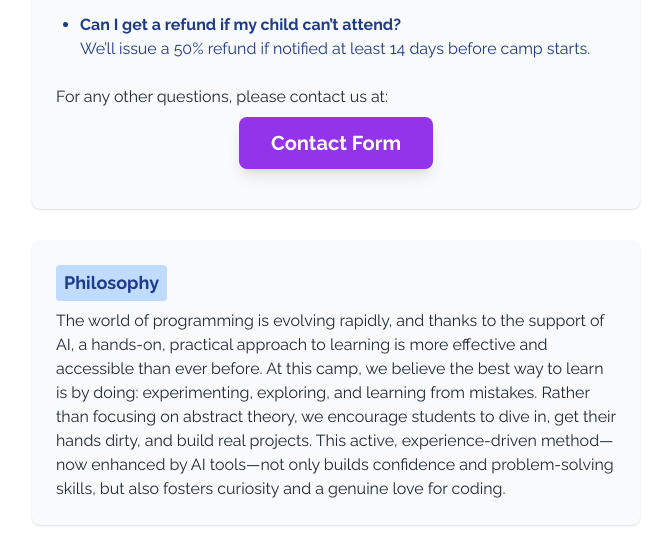
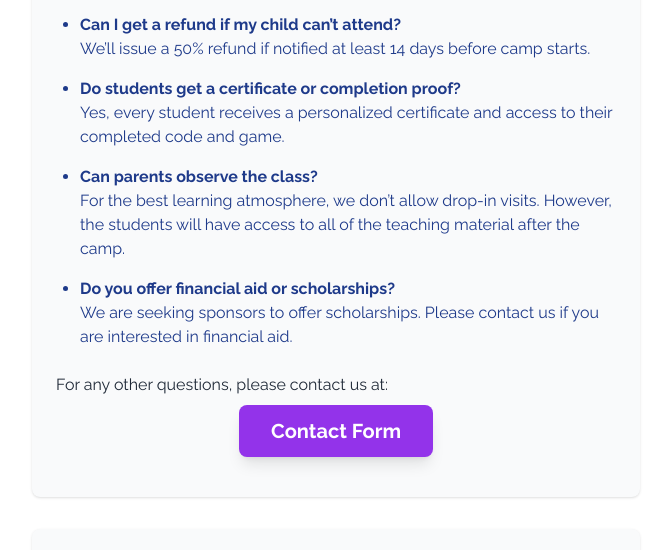
Before and after one commit to san-diego-data-science/python-ai2, a plain HTML site: page index.html in a window 1280 px wide. Shown: the part 3551-4101 px from the top of the page, without its empty margins (304-975 px from the left). Drawn offline with nearby package versions, Linux system fonts and the light colour scheme.

Commit message:
more faq

```diff
--- a/index.html
+++ b/index.html
@@ -138,6 +138,18 @@
           <span class="font-semibold">Can I get a refund if my child can’t attend?</span><br>
           We’ll issue a 50% refund if notified at least 14 days before camp starts.
         </li>
+        <li>
+          <span class="font-semibold">Do students get a certificate or completion proof?</span><br>
+          Yes, every student receives a personalized certificate and access to their completed code and game.
+        </li>
+        <li>
+          <span class="font-semibold">Can parents observe the class?</span><br>
+          For the best learning atmosphere, we don’t allow drop-in visits. However, the students will have access to all of the teaching material after the camp.
+        </li>
+        <li>
+          <span class="font-semibold">Do you offer financial aid or scholarships?</span><br>
+          We are seeking sponsors to offer scholarships. Please contact us if you are interested in financial aid.
+        </li>
       </ul>
       <p class="text-base text-gray-800 mb-2">For any other questions, please contact us at:</p>
       <div class="flex justify-center mb-4">
```
